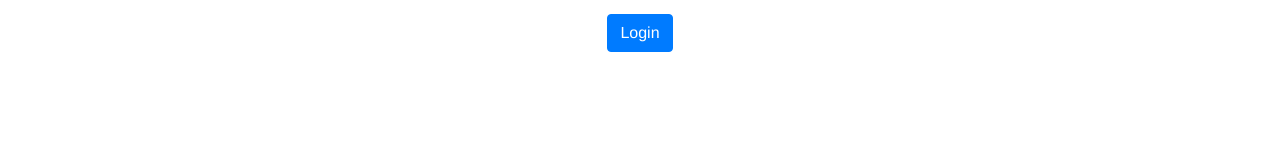
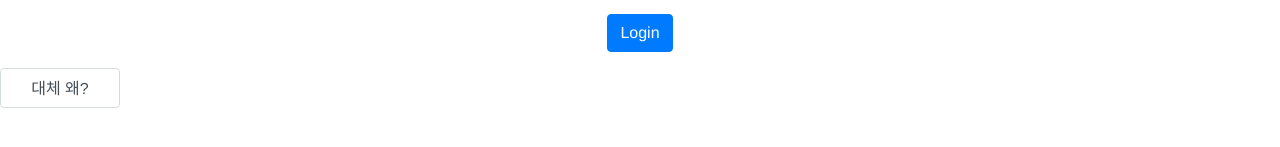
Before and after one commit to hanik/scirocco-service, a Vue app in the folder client/: page /login in a window 1280 px wide. Shown: the part 451-598 px from the top of the page. Built offline with nearby package versions, Linux system fonts and the light colour scheme.

Commit message:
버튼 컴포넌트 생성

```diff
--- a/client/src/components/LoginPage.vue
+++ b/client/src/components/LoginPage.vue
@@ -23,11 +23,17 @@
         </div>
       </div>
     </form>
+      <RButton :title="'대체 왜?'" :width="120" :type="'normal'" ></RButton>
   </div>
 </template>
 
 <script>
+import RButton from './common/RButton.vue';
+
 export default {
+  components: {
+    RButton,
+  },
   data() {
     return {
       username: '',
--- /dev/null
+++ b/client/src/components/common/RButton.vue
@@ -0,0 +1,56 @@
+<template>
+  <div id="rbutton">
+    <div :style="{width: width+ 'px'}" :class="type"> {{ title }} </div>
+  </div>
+</template>
+
+<script>
+export default {
+  name: 'rbutton',
+  props: {
+    title: {
+      type: String,
+    },
+    width: {
+      type: Number,
+      default() {
+        return 120;
+      },
+    },
+    type: {
+      type: String, // primary, normal, disabled
+      default() {
+        return 'normal';
+      },
+    },
+  },
+};
+</script>
+
+<style scoped lang="scss">
+  #rbutton {
+    & > div {
+      height: 40px;
+      line-height: 40px;
+      border-radius: 4px;
+      color: #ffffff;
+      font-size: 16px;
+      cursor: pointer;
+
+      &.normal {
+        background-color: white;
+        border: solid 1px #d6dcde;
+        color: #444f57
+      }
+
+      &.primary {
+        background-color: #24435b;
+      }
+
+      &.disabled {
+        background-color: rgba(36, 67, 91, 0.3);
+        cursor: default;
+      }
+    }
+  }
+</style>
```
